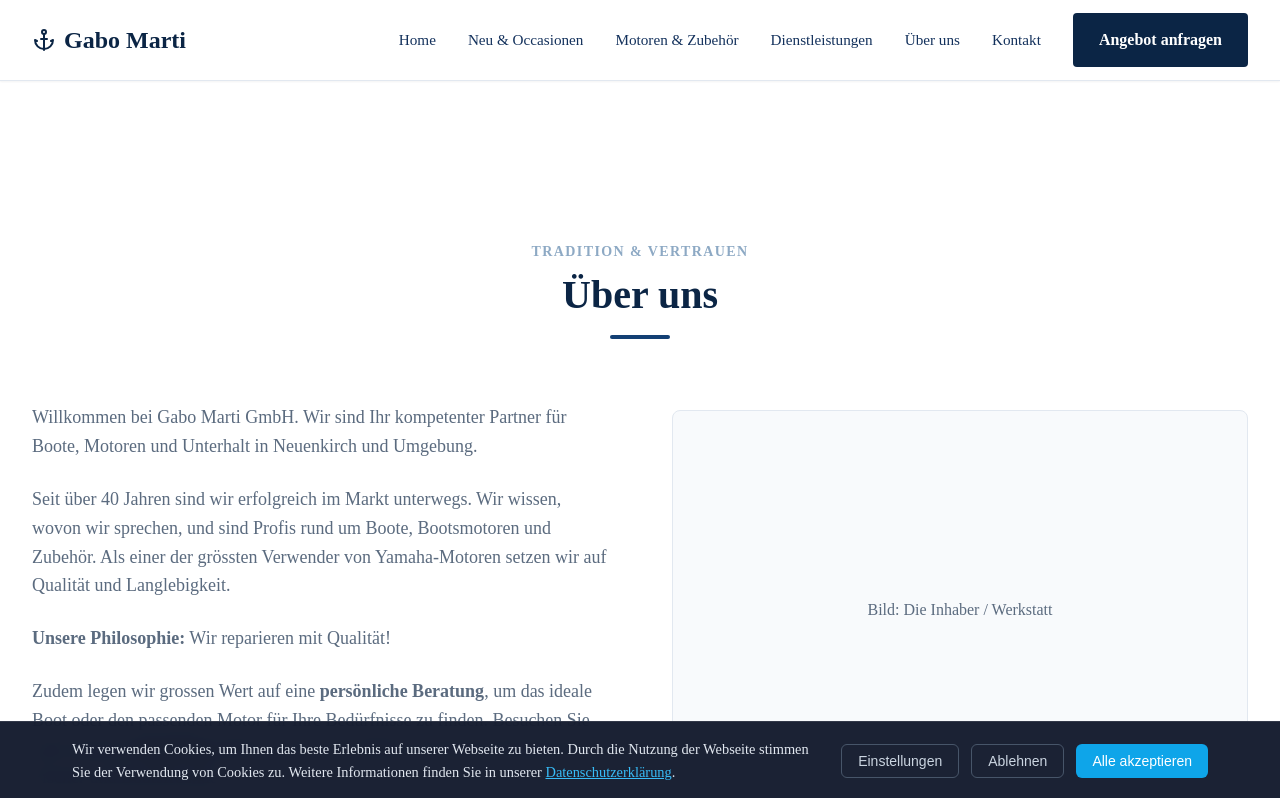
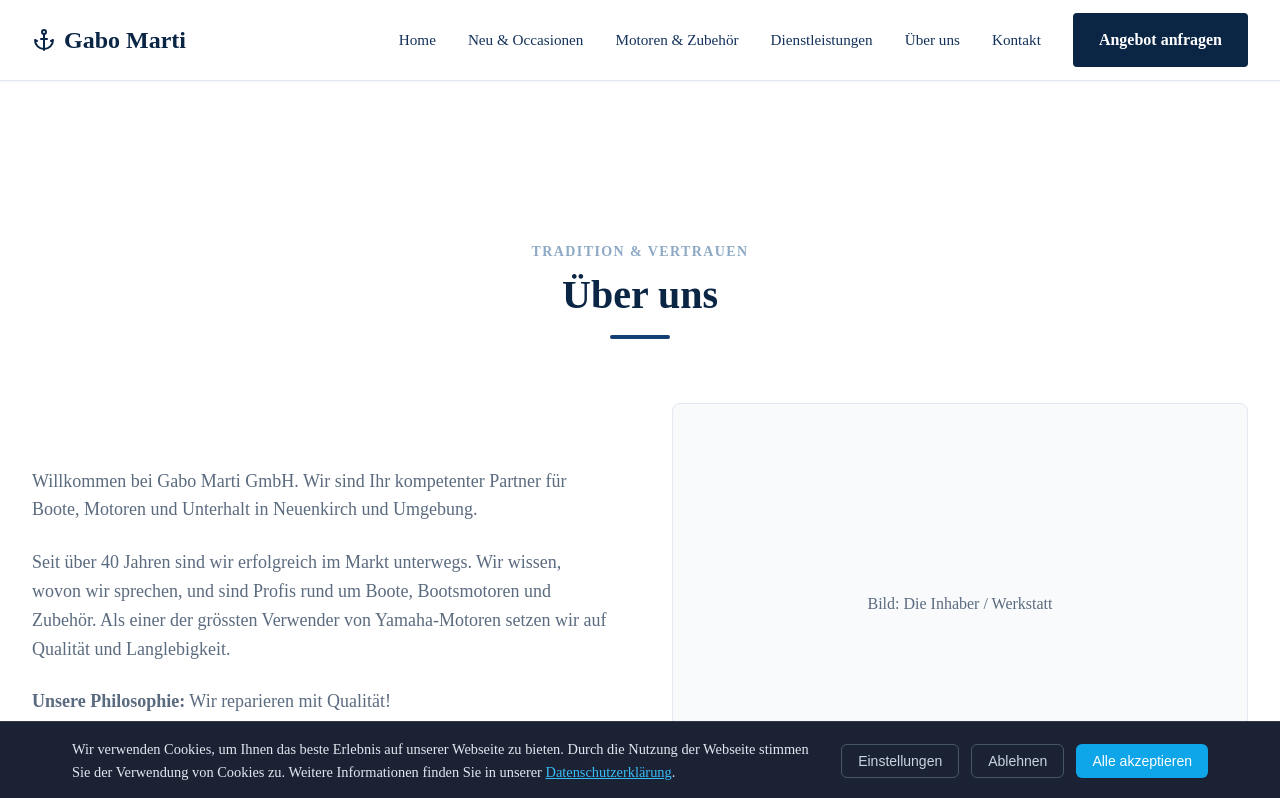
Before and after one commit to raymondgross92/GaboMarti, a Next.js app in the folder gabo-marti-web/: page /about in a window 1280 px wide. Shown: the top 798 px of the page. Built offline with nearby package versions, Linux system fonts and the light colour scheme.

Commit message:
Refactor: Remove Beratung and Angelshop text from About page

```diff
--- a/gabo-marti-web/src/components/sections/About.tsx
+++ b/gabo-marti-web/src/components/sections/About.tsx
@@ -48,9 +48,7 @@ export default function About() {
                             <p>
                                 <strong>Unsere Philosophie:</strong> Wir reparieren mit Qualität!
                             </p>
-                            <p>
-                                Zudem legen wir grossen Wert auf eine <strong>persönliche Beratung</strong>, um das ideale Boot oder den passenden Motor für Ihre Bedürfnisse zu finden. Besuchen Sie auch unseren <strong>Angelshop</strong> direkt vor Ort – wir führen ein breites Sortiment für Fischer und Bootsfreunde.
-                            </p>
+
                         </div>
                         <div className={styles.imagePlaceholder}>
                             {/* Placeholder for "Vorstellung der Inhaber/Familie" image */}
```
